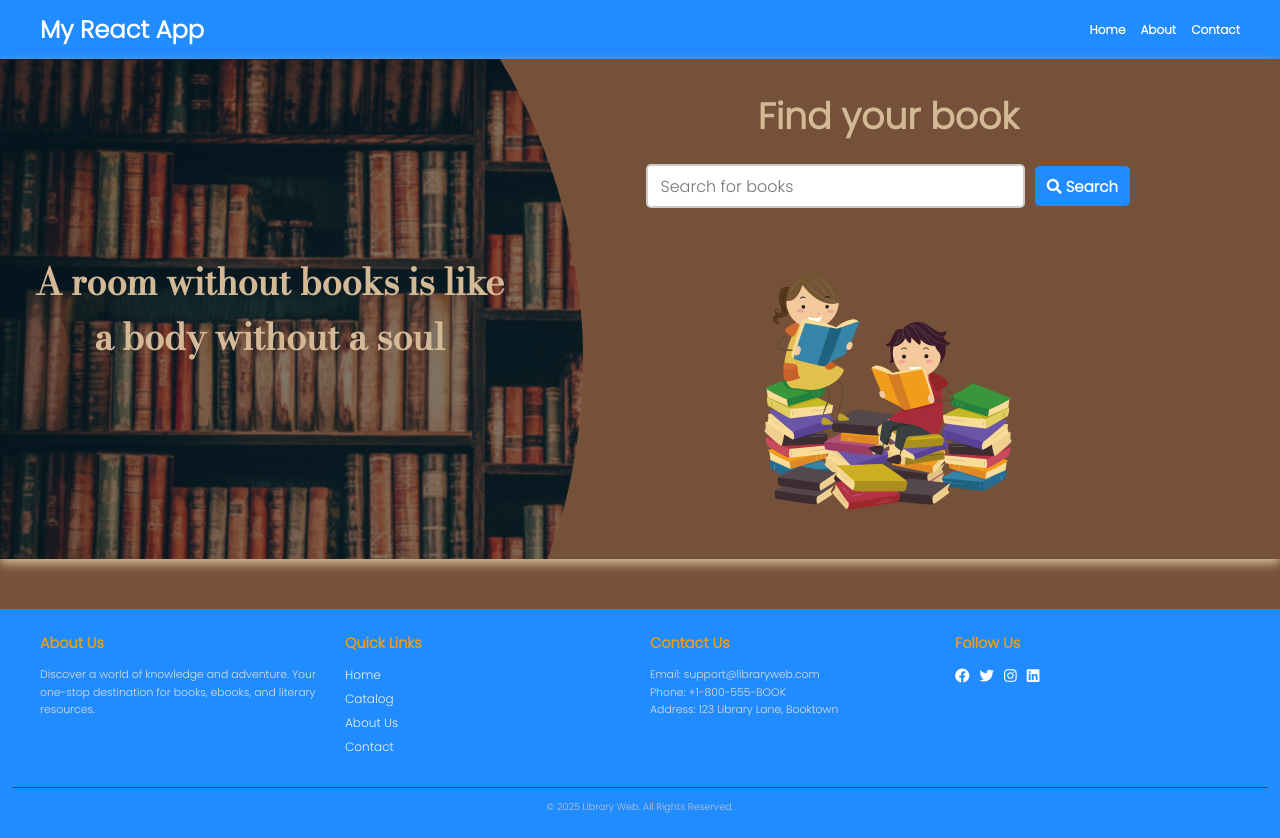
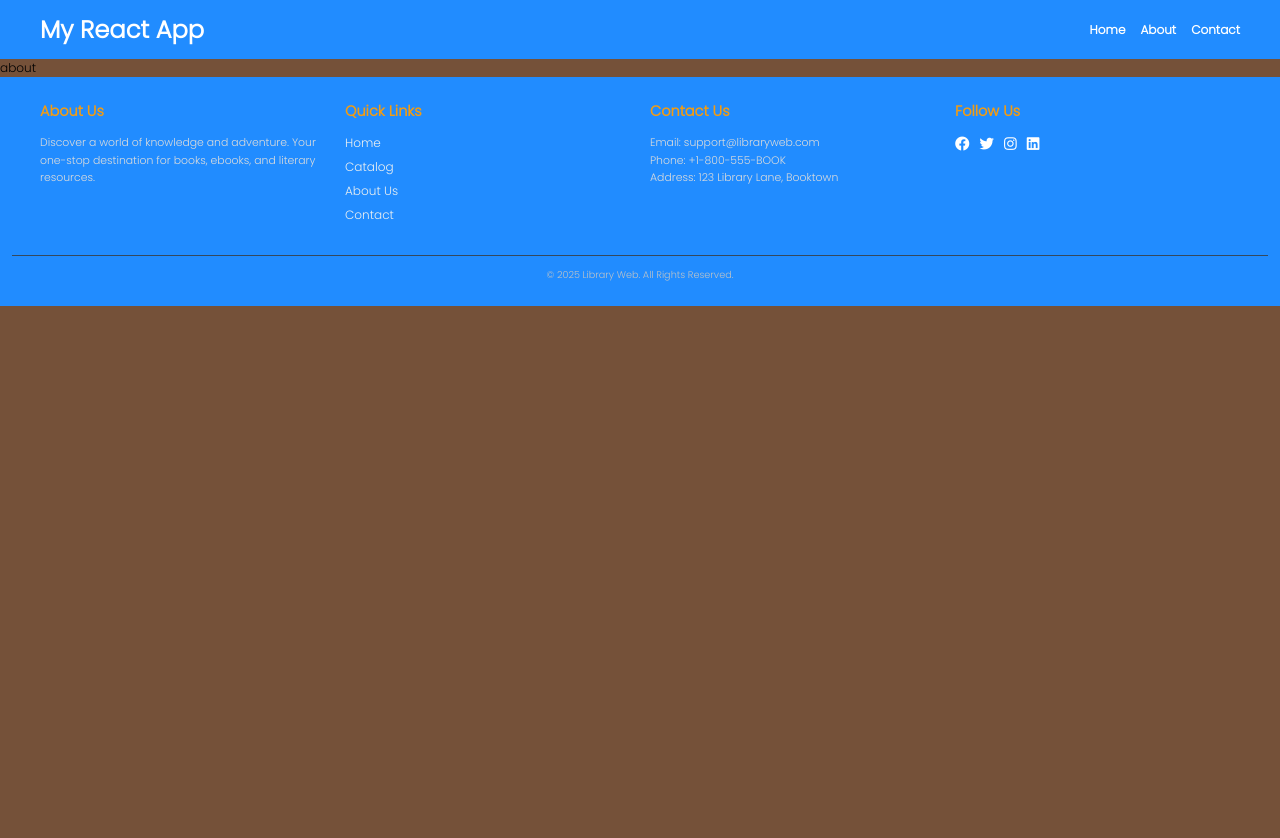
Before and after one commit to duvindunishad/googlebook, a React (Create React App) app: page /about in a window 1280 px wide. After the commit the page ends 800 px from the top, so only its background shows below. Built offline with nearby package versions, Linux system fonts and the light colour scheme.

Commit message:
update routers

```diff
--- a/package.json
+++ b/package.json
@@ -8,6 +8,7 @@
     "googlebook": "file:",
     "react": "^19.0.0",
     "react-dom": "^19.0.0",
+    "react-router-dom": "^7.1.1",
     "react-scripts": "5.0.1",
     "web-vitals": "^4.2.4"
   },
--- a/src/App.js
+++ b/src/App.js
@@ -1,16 +1,22 @@
-
+import { BrowserRouter as Router, Route, Routes } from 'react-router-dom';
 import Footer from './components/Footer';
 import Header from './components/Header';
 import Main from './components/Main';
-import './components/style.css'
+import './components/style.css';
+import About from './pages/About';
+import Contact from './pages/Contact';
 
 function App() {
   return (
-    <>
-    <Header/>
-    <Main/>
-    <Footer/>
-    </>
+    <Router>
+      <Header />
+      <Routes>
+        <Route path="/about" element={<About />} />
+        <Route path="/contact" element={<Contact />} />
+        <Route path="/" element={<Main />} />
+      </Routes>
+      <Footer />
+    </Router>
   );
 }
 
--- /dev/null
+++ b/src/pages/About.js
@@ -0,0 +1,11 @@
+import React from 'react';
+
+const About = () => {
+  return (
+    <div>
+      about
+    </div>
+  );
+}
+
+export default About;
--- /dev/null
+++ b/src/pages/Contact.js
@@ -0,0 +1,11 @@
+import React from 'react';
+
+const Contact = () => {
+  return (
+    <div>
+      con
+    </div>
+  );
+}
+
+export default Contact;
```
Also changed, not shown: 1 other file (tests, documents, lock files or other folders).
